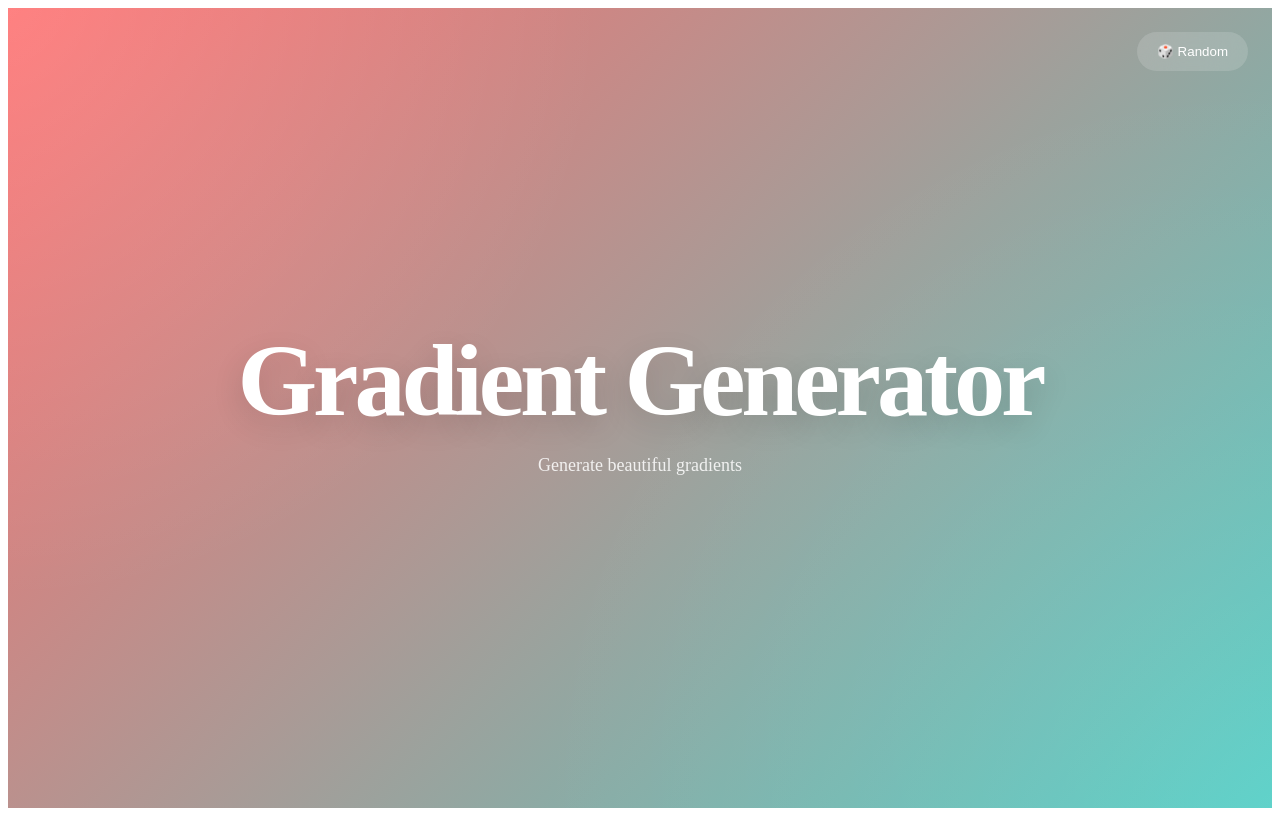
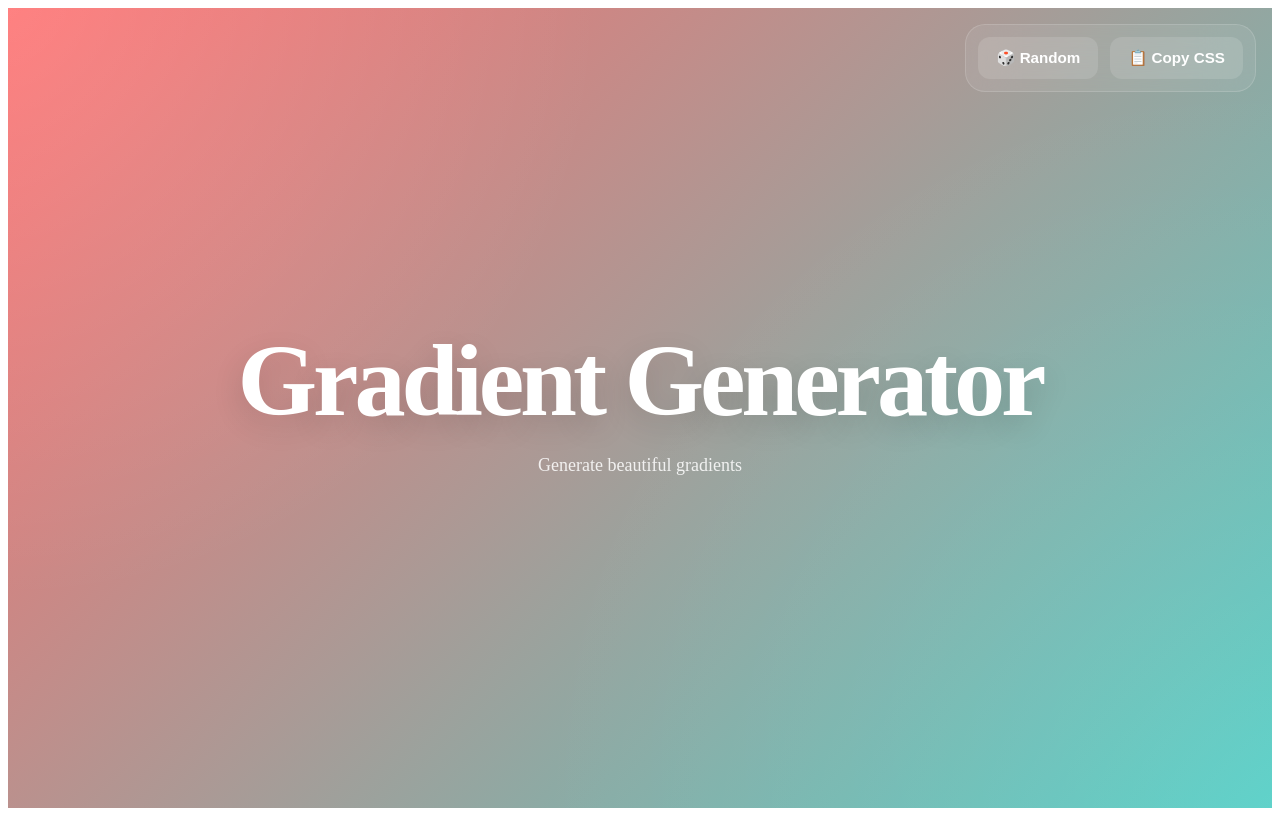
Before and after one commit to GeorgeBlackbird/gradient, a Nuxt app: page / in a window 1280 px wide. Built offline with nearby package versions, Linux system fonts and the light colour scheme.

Commit message:
feat: controls panel

```diff
--- /dev/null
+++ b/app/components/GradientControls.vue
@@ -0,0 +1,84 @@
+<script setup lang="ts">
+const {
+  cssDeclaration,
+  generateRandomGradient,
+} = useGradient()
+
+const { copy, copied } = useClipboard()
+
+const copyCss = async () => {
+  await copy(cssDeclaration.value)
+}
+</script>
+
+<template>
+  <div class="gradient-controls">
+    <button
+      class="gradient-controls__button"
+      @click="generateRandomGradient"
+    >
+      🎲 Random
+    </button>
+
+    <button
+      class="gradient-controls__button"
+      @click="copyCss"
+    >
+      {{ copied ? '✅ Copied' : '📋 Copy CSS' }}
+    </button>
+  </div>
+</template>
+
+<style scoped lang="scss">
+.gradient-controls {
+  position: fixed;
+
+  top: 24px;
+  right: 24px;
+
+  z-index: 100;
+
+  display: flex;
+  gap: 12px;
+
+  padding: 12px;
+
+  border: 1px solid rgb(255 255 255 / 0.15);
+  border-radius: 20px;
+
+  background: rgb(255 255 255 / 0.08);
+
+  backdrop-filter: blur(24px);
+  -webkit-backdrop-filter: blur(24px);
+}
+
+.gradient-controls__button {
+  border: none;
+  border-radius: 12px;
+
+  padding: 12px 18px;
+
+  background: rgb(255 255 255 / 0.12);
+
+  color: white;
+
+  font-size: 0.95rem;
+  font-weight: 600;
+
+  cursor: pointer;
+
+  transition:
+    transform 0.2s ease,
+    background-color 0.2s ease;
+}
+
+.gradient-controls__button:hover {
+  transform: translateY(-2px);
+
+  background: rgb(255 255 255 / 0.2);
+}
+
+.gradient-controls__button:active {
+  transform: translateY(0);
+}
+</style>
--- a/app/components/GradientPreview.vue
+++ b/app/components/GradientPreview.vue
@@ -13,6 +13,8 @@
       background: css,
     }"
   >
+    <GradientControls />
+
     <div class="gradient-preview__overlay" />
 
     <div class="gradient-preview__content">
@@ -20,8 +22,6 @@
 
       <p>Generate beautiful gradients</p>
     </div>
-
-    <button class="random-button" @click="generateRandomGradient">🎲 Random</button>
   </div>
 </template>
 
@@ -84,36 +84,6 @@
 
       opacity: 0.85;
     }
-
-    .random-button {
-      position: absolute;
-
-      top: 24px;
-      right: 24px;
-
-      z-index: 10;
-
-      border: none;
-      border-radius: 999px;
-
-      padding: 12px 20px;
-
-      backdrop-filter: blur(20px);
-
-      background: rgb(255 255 255 / 0.15);
-
-      color: white;
-
-      cursor: pointer;
-
-      transition: 0.2s;
-    }
-
-    .random-button:hover {
-      transform: translateY(-2px);
-
-      background: rgb(255 255 255 / 0.25);
-    }
   }
 
   @keyframes gradient-flow {
--- a/app/composables/useGradient.ts
+++ b/app/composables/useGradient.ts
@@ -57,6 +57,10 @@ export const useGradient = () => {
     }
   })
 
+  const cssDeclaration = computed(() => {
+    return `background: ${css.value};`
+  })
+
   const addStop = (color: string, position: number) => {
     gradient.value.stops.push({
       id: crypto.randomUUID(),
@@ -101,6 +105,7 @@ export const useGradient = () => {
     sortedStops,
 
     css,
+    cssDeclaration,
 
     addStop,
     removeStop,
--- a/app/utils/random.ts
+++ /dev/null
@@ -1,3 +0,0 @@
-export default () => {
-  return 'Hello Util'
-}
```
